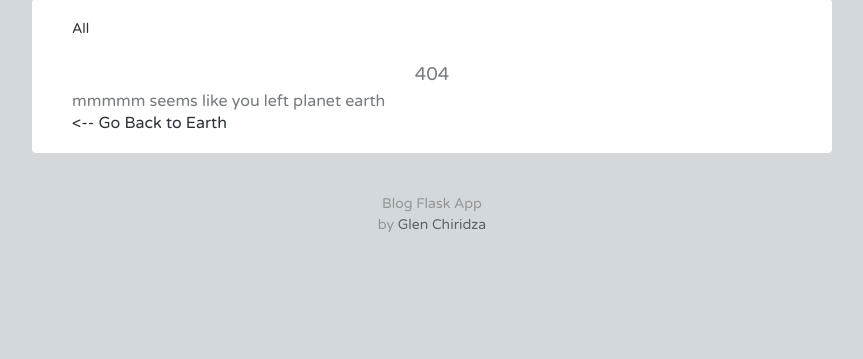
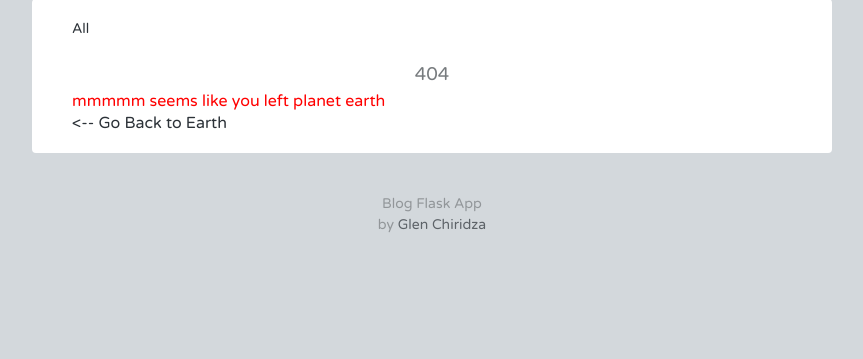
Before and after one commit to glenchiridza/Flask-App, a Python web app: template templates/404.html in a window 1280 px wide. Shown: the part 91-450 px from the top of the page, without its empty margins (208-1071 px from the left). Run offline with Jinja, Linux system fonts and the light colour scheme; the template is opened without the code that fills it, so the values that code supplies are empty.

Commit message:
debugged 404

```diff
--- a/templates/404.html
+++ b/templates/404.html
@@ -3,7 +3,7 @@
 {% block content %}
 <div class="row">
 <h1>404</h1>
-<p>mmmmm seems like you left planet earth</p>
+<p style="color:#ff0000">mmmmm seems like you left planet earth</p>
 
 <a href="{{ url_for('index') }}"> <-- Go Back to Earth </a>
 
```
Also changed, not shown: 1 other file.
